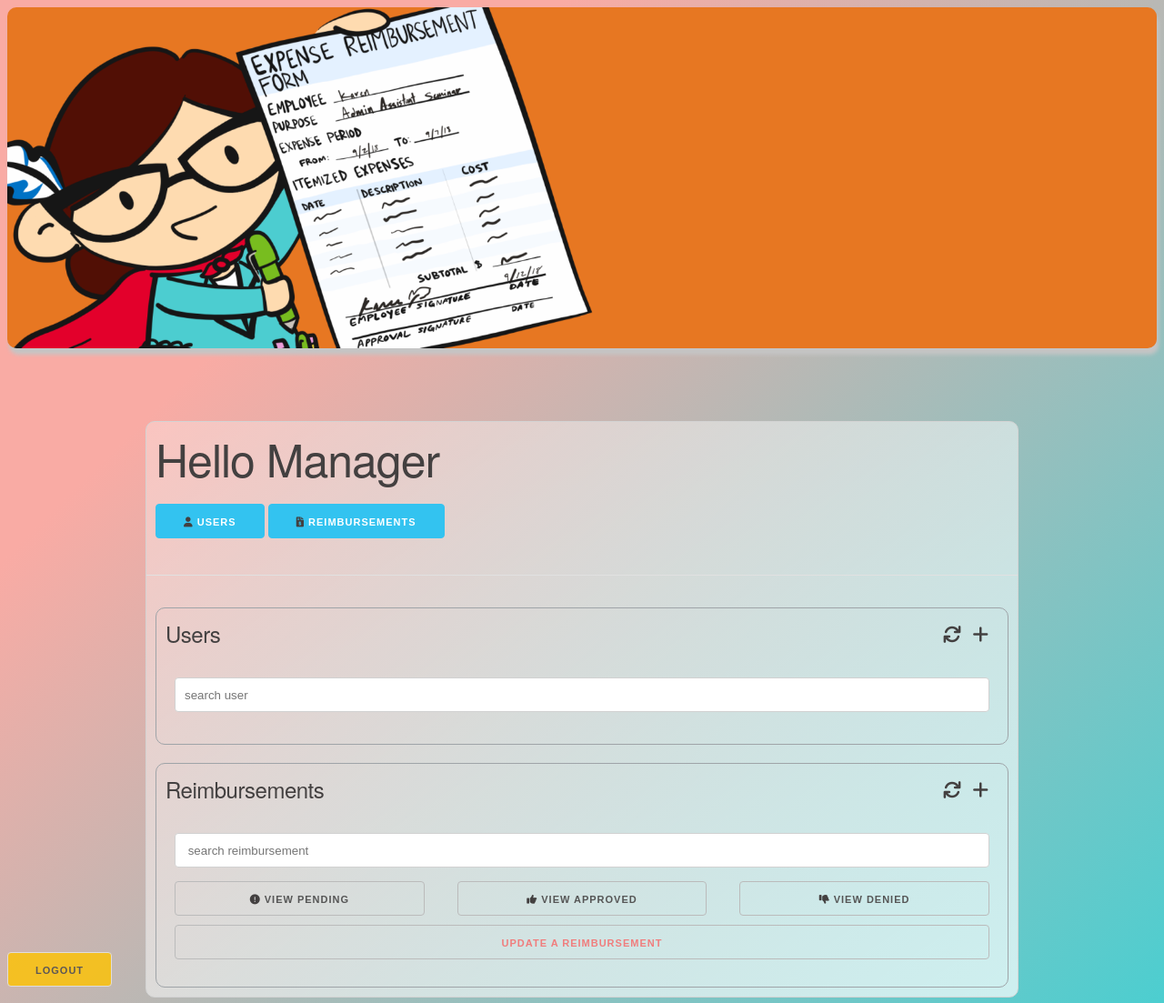
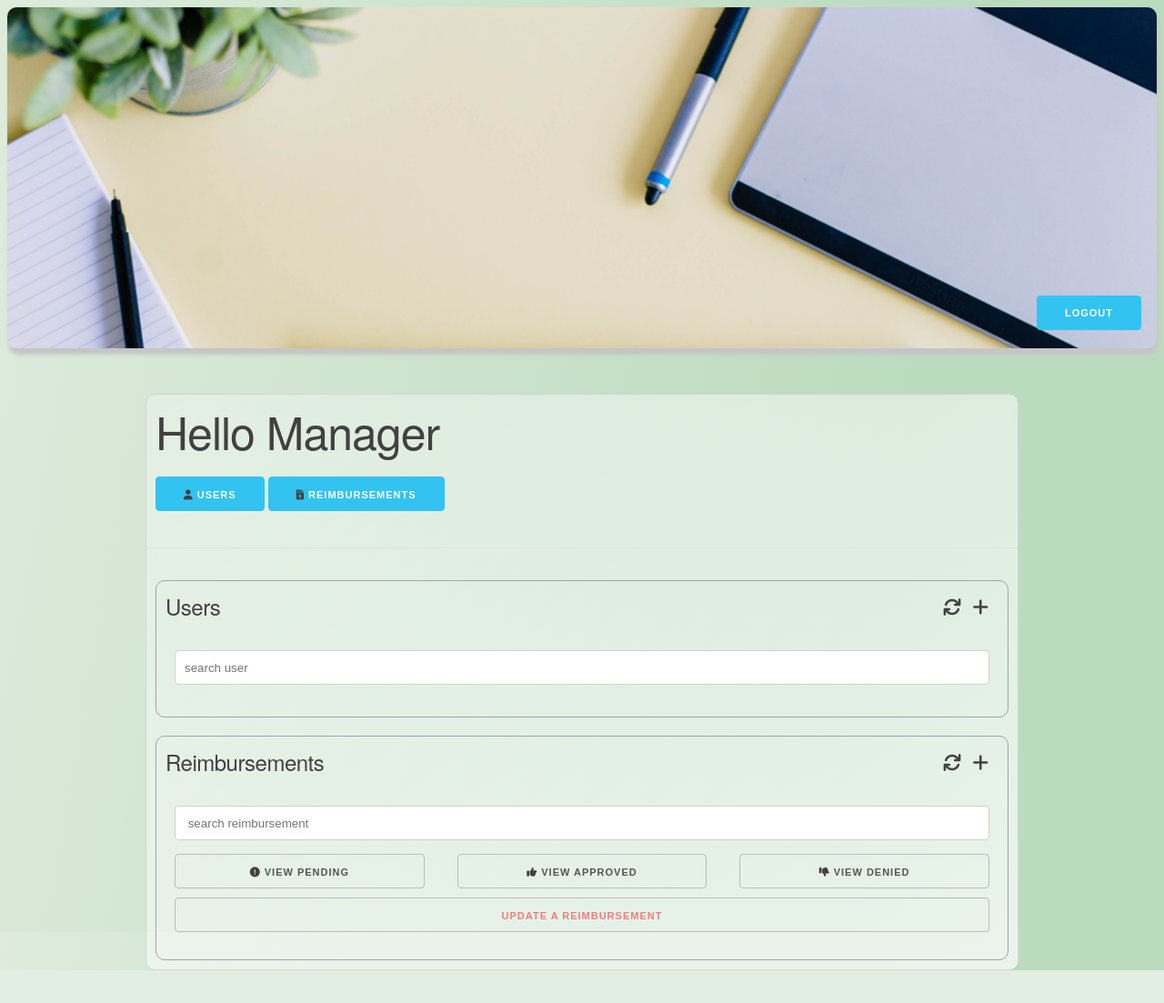
Before and after one commit to amsvang/project1, a web app: page /admin.html in a window 1280 px wide. Shown: the whole page at 91% size. After the commit the page ends 1067 px from the top, so only its background shows below. Run offline with its HTML, style and script files only (its server is not run), Linux system fonts and the light colour scheme; data that the repository does not hold is empty.

Commit message:
update static files

```diff
--- a/src/main/java/com/revature/daos/ReimbursementDAO.java
+++ b/src/main/java/com/revature/daos/ReimbursementDAO.java
@@ -5,8 +5,6 @@ import com.revature.model.*;
 import java.util.List;
 
 public interface ReimbursementDAO {
-
-
 
     public boolean createReimbursement(Reimbursement reimbursement);
     public boolean updateReimbursement(Reimbursement reimbursement);
@@ -18,7 +16,4 @@ public interface ReimbursementDAO {
     public List<Reimbursement> getReimbursementsByStatusAndId(ReimbursementStatus status, int id);
     public List<Reimbursement> getReimbursementsByUserId(int inputUserid);
 
-
-
-
 }
--- a/src/main/resources/static/admin.css
+++ b/src/main/resources/static/admin.css
@@ -125,8 +125,21 @@ table img {
 	border: 1px solid lightgray;
 	border-radius: 10px;
 	margin: 10px;
+	margin-bottom: 60px;
 }
 
 .update-rmb-btn {
 	color: rgb(240, 125, 125);
 }
+
+#logout {
+
+    display: flex;
+    justify-content: center;
+    align-items: center;
+    position: absolute;
+    top: 325px;
+    right: 25px;
+
+
+}
--- a/src/main/resources/static/admin.html
+++ b/src/main/resources/static/admin.html
@@ -22,8 +22,9 @@
 <body>
 
 <div class="header">
-	<h1></h1>
-	<p></p>
+	<div>
+		<button id="logout" class="button-primary" type="submit">logout</button>
+	</div>
 </div>
 
 <div class="container">
@@ -178,6 +179,7 @@
 					<thead>
 					<th></th>
 					<th>ID</th>
+					<th>User Id</th>
 					<th>Type</th>
 					<th>Status</th>
 					<th>Amount</th>
@@ -192,9 +194,8 @@
 		</div>
 	</div>
 </div>
+<div>
 
-<div>
-	<button id="logout" class="btn" type="submit">logout</button>
 </div>
 
 <script src="admin.js"></script>
--- a/src/main/resources/static/admin.js
+++ b/src/main/resources/static/admin.js
@@ -83,7 +83,7 @@ getUserData = (data) => {
 			<img src="https://randomuser.me/portraits/men/${user.userId}.jpg">
 		</td>
 		<td>
-			100${user.userId}0
+			${user.userId}
 		</td>
 		<td>
 			${user.firstName}
--- a/src/main/resources/static/login.css
+++ b/src/main/resources/static/login.css
@@ -1,4 +1,4 @@
-/* {
+* {
 	box-sizing: border-box;
 }
 
@@ -28,4 +28,4 @@ form {
 	top: 50%;
 	left: 50%;
 	transform: translate(-50%, 20%);
-}*/
+}
--- a/src/main/resources/static/login.html
+++ b/src/main/resources/static/login.html
@@ -21,10 +21,6 @@
 </head>
 <body>
 
-<div class="header">
-	<h1></h1>
-	<p></p>
-</div>
 
 <div class="container">
 	<div class="login-div">
@@ -36,7 +32,7 @@
 			<input type="password" name="password" id="password" />
 
 			<div class="button-div">
-				<button type="submit" class="btn" id="login-button">login</button>
+				<button type="submit" class="button-primary" id="login-button">login</button>
 			</div>
 		</form>
 	</div>
--- a/src/main/resources/static/styles.css
+++ b/src/main/resources/static/styles.css
@@ -8,7 +8,7 @@
     width: 50%;
 }*/
 
-.btn:hover {
+/*.btn:hover {
     background-color: #ffe9a0;
 }
 
@@ -19,24 +19,24 @@
     color: #424040;
     border: 1px solid #e7e7e7;
     transition-duration: 0.4s;
-}
+}*/
 
 .header {
 	/*background-color: #daf7A6;
 	background-image: linear-gradient(to left, #daf7a6, #ffffff);*/
-	background: url('./images/ERS.png') no-repeat;
-    background-size: contain;
-    background-color: rgb(231,119,34);
+	background: url('./images/yellow-desk.jpg') no-repeat;
+    background-size: cover;
+    /*background-color: rgb(231,119,34);*/
 	border-radius: 10px;
 	padding: 8px;
 	box-shadow: 2px 7px 4px #c5c5c5;
 	height: 375px;
-	margin-bottom: 3rem;
+	margin-bottom: 0;
 	padding: 70px;
 	text-align: center;
 }
 
 body {
-background-color: #4CCED0;
-    background-image: linear-gradient(315deg, #4CCED0 0%, #F9ABA4 74%);
+background-color: #DEEBDD;
+    background-image: linear-gradient(100deg, #DEEBDD 0%, #BBDBBE 74%);
 }
```
Also changed, not shown: src/main/resources/static/employee.css (+11 -0 lines), src/main/resources/static/employee.html (+6 -14 lines).
